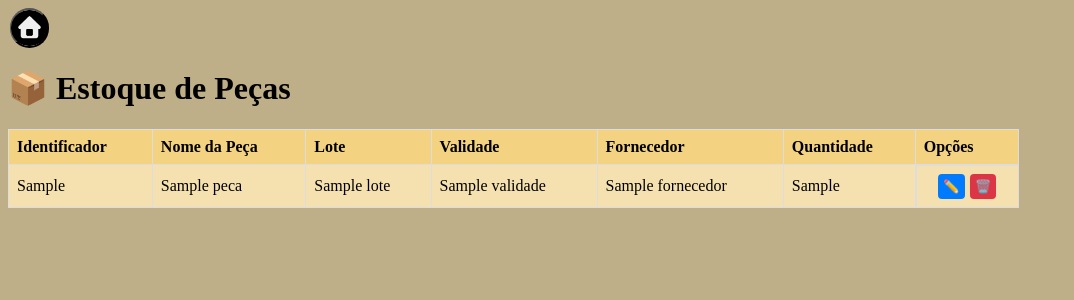
After one commit to MacacoSamurai/SA-15-16-17-12, a Flask app: template appSA/templates/listar_estoque.html in a window 1280 px wide. The commit adds this page. Shown: the top 300 px of the page, without its empty margins (0-1074 px from the left). Run offline with Flask 3, Linux system fonts and the light colour scheme; the template is opened without the code that fills it: most values are stand-ins (such as "Sample title", 1, 10 or a date in 2020).

Commit message:
Add files via upload

```diff
--- a/appSA/templates/cadastro_cliente.html
+++ b/appSA/templates/cadastro_cliente.html
@@ -14,7 +14,7 @@
     <div class="base">
         <h1>Cadastro de Cliente e Veículo:</h1>
 
-        <form action="/savecliente" method="POST">
+        <form action="cadastro_cliente" method="POST">
             <div class="crp1">
             <h2>Dados do Cliente</h2>
 
--- a/appSA/templates/cadastro_func.html
+++ b/appSA/templates/cadastro_func.html
@@ -28,7 +28,11 @@
             <input type="text" name="cpf" class="campo" required placeholder="Digite o CPF">
 
             <h2 class="us">Cargo</h2>
-            <input type="text" name="cargo" class="campo" required placeholder="Ex: Mecânico, Gerente">
+            <select name="cargo" id="cargo" class="campo" required>
+                <option value="" disabled selected>Selecione...</option>
+                <option value="funcionario">Funcionário</option>
+                <option value="gerente">Gerente</option>
+            </select>
 
             <h2 class="us">Usuário de Login</h2>
             <input type="text" name="login_user" class="campo" required placeholder="Usuário para entrar no sistema">
--- a/appSA/templates/cadastro_peca.html
+++ b/appSA/templates/cadastro_peca.html
@@ -14,7 +14,7 @@
 
         <form action="/cadastro_peca" method="POST">
 
-            <h2>Dados do Cliente</h2>
+            <h2>Dados da peça(mecanica)</h2>
             <input type="text" id="nome" name="nome_peca" placeholder="Nome:" required>
 
             <input type="text" id="cpf" name="lote" placeholder="Lote" required>
--- a/appSA/templates/editar_peca.html
+++ b/appSA/templates/editar_peca.html
@@ -37,7 +37,7 @@
             <button type="submit" class="botao">Salvar Alterações</button>
 
             <br><br>
-            <a href="/listarestoque" style="color:white; display:block; text-align:center; text-decoration:none;">Cancelar</a>
+            <a href="/listar_estoque" style="color:white; display:block; text-align:center; text-decoration:none;">Cancelar</a>
         </form>
     </div>
 
--- /dev/null
+++ b/appSA/templates/listar_estoque.html
@@ -0,0 +1,80 @@
+<!DOCTYPE html>
+<html lang="pt-br">
+<head>
+    <meta charset="UTF-8">
+    <meta name="viewport" content="width=device-width, initial-scale=1.0">
+    <link rel="stylesheet" href="/static/css/listarestoque.css">
+    <link rel="shortcut icon" type="image/x-icon" href="\static\imagens\icone.png">
+
+
+    <title>Lista de Estoque</title>
+
+</head>
+
+
+<body>
+    <a href="pagi" class="pagi"><button class="pagi"><img src="\static\imagens\home.png" class="home"></button></a>
+
+    <h1>📦 Estoque de Peças</h1>
+
+    {% if erro %}
+        <p class="erro">Erro: {{ erro }}</p>
+    {% endif %}
+
+    {% if pecas %}
+
+        <table>
+            <thead class="legenda">
+                <tr>
+                    <th>Identificador</th>
+                    <th>Nome da Peça</th>
+                    <th>Lote</th>
+                    <th>Validade</th>
+                    <th>Fornecedor</th>
+                    <th>Quantidade</th>
+                    <th>Opções</th>
+                </tr>
+            </thead>
+
+            <tbody>
+                {% for peca in pecas %}
+                <tr>
+                    <td>{{ peca.id_peca }}</td>
+                    <td>{{ peca.nome_peca }}</td>
+                    <td>{{ peca.lote }}</td>
+                    <td>{{ peca.validade }}</td>
+                    <td>{{ peca.fornecedor }}</td>
+                    <td>{{ peca.quant_peca }}</td>
+                    <td style="display: flex; gap: 5px; justify-content: center;">
+
+                        <a href="/editar_peca/{{ peca.id_peca }}">
+                            <button  class="editar" >
+                                ✏️
+                            </button>
+                        </a>
+
+                        <form action="/delete_peca" method="POST" style="margin: 0;">
+                            <input type="hidden" name="id_deletar" value="{{ peca.id_peca }}">
+
+                            <button type="submit" onclick="return confirm('Tem certeza que quer apagar esta peça?')"  class="delete">
+                                🗑️
+                            </button>
+                        </form>
+
+                    </td>
+                </tr>
+                {% endfor %}
+            </tbody>
+
+        </table>
+
+
+
+
+
+    {% else %}
+        <p>Nenhuma peça encontrada no estoque ou o estoque está vazio.</p>
+    {% endif %}
+
+</body>
+</html>
```
Also changed, not shown: appSA/templates/delete_cliente.html (added, +10 -0 lines), appSA/templates/listar_clientes.html (added, +74 -0 lines), appSA/templates/pagi.html (+6 -3 lines).
